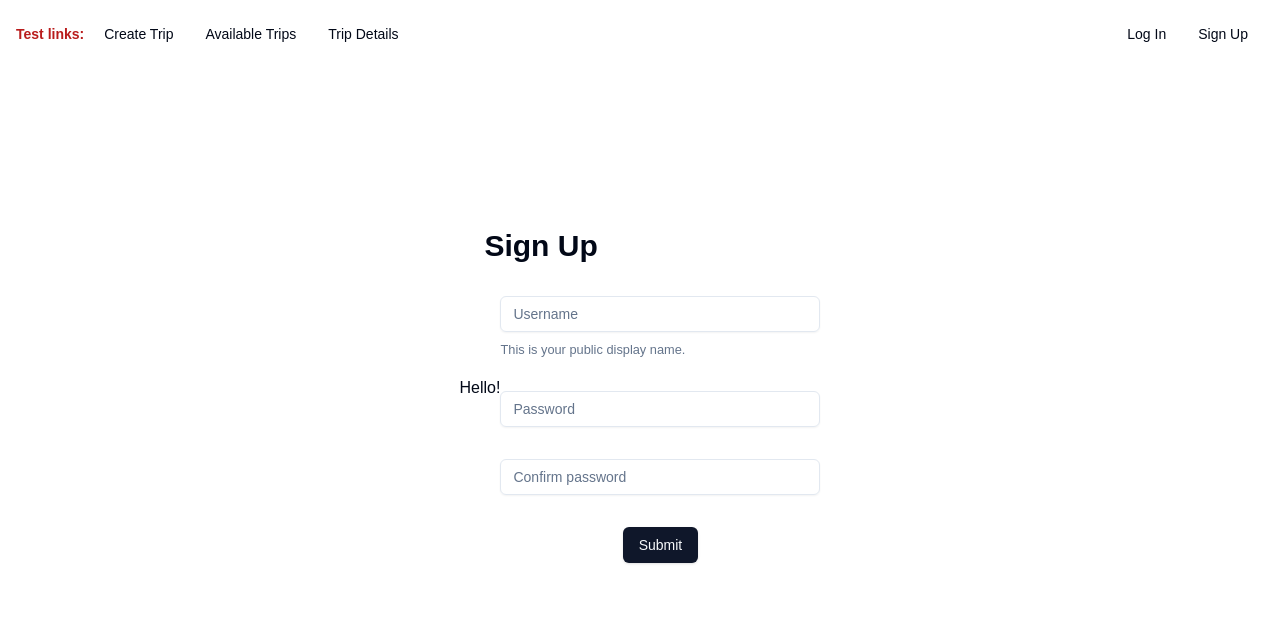
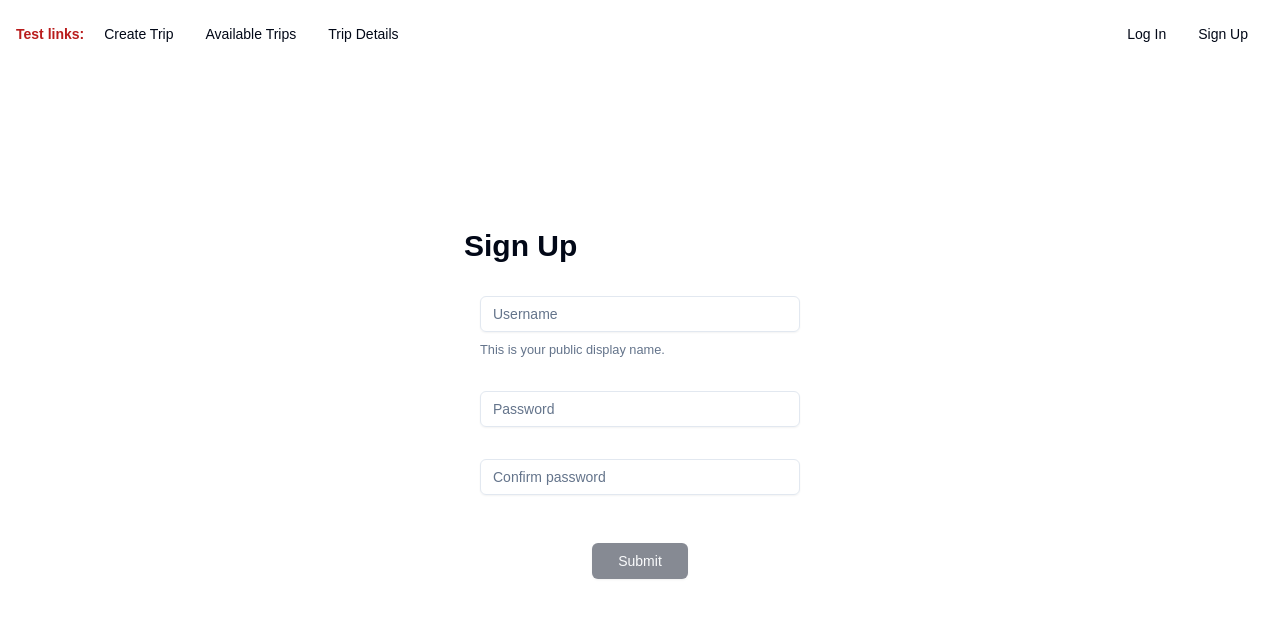
Before and after one commit to velardejm/boat-buddy, a Next.js app: page / in a window 1280 px wide. Shown: the top 618 px of the page. Built offline with nearby package versions, Linux system fonts and the light colour scheme.

Commit message:
Auth working, code to be cleaned.

```diff
--- a/components/custom/SignupForm.tsx
+++ b/components/custom/SignupForm.tsx
@@ -1,13 +1,13 @@
-'use client';
+"use client";
 
-import { zodResolver } from '@hookform/resolvers/zod';
-import { useForm } from 'react-hook-form';
-import { z } from 'zod';
+import { zodResolver } from "@hookform/resolvers/zod";
+import { useForm } from "react-hook-form";
+import { z } from "zod";
 
-import { useActionState } from 'react';
-import { addUser } from '@/lib/data';
+import { useActionState } from "react";
+import { addUser } from "@/lib/data";
 
-import { Button } from '@/components/ui/button';
+import { Button } from "@/components/ui/button";
 import {
   Form,
   FormControl,
@@ -16,35 +16,41 @@ import {
   FormItem,
   // FormLabel,
   FormMessage,
-} from '@/components/ui/form';
-import { Input } from '@/components/ui/input';
+} from "@/components/ui/form";
+import { Input } from "@/components/ui/input";
 
 const formSchema = z
   .object({
     username: z.string().min(2, {
-      message: 'Username must be at least 2 characters.',
+      message: "Username must be at least 2 characters.",
     }),
     password: z.string().min(2, {
-      message: 'Password must be at least 2 characters.',
+      message: "Password must be at least 2 characters.",
     }),
     confirm: z.string(),
   })
   .refine((data) => data.password === data.confirm, {
     message: "Passwords don't match",
-    path: ['confirm'], // path of error
+    path: ["confirm"], // path of error
   });
 
 export default function SignupForm() {
-  const [state, formAction] = useActionState(addUser, { message: 'Hello!' });
+  const [state, formAction] = useActionState(addUser, { message: "" });
 
   // 1. Define your form.
   const form = useForm<z.infer<typeof formSchema>>({
     resolver: zodResolver(formSchema),
     defaultValues: {
-      username: '',
-      password: '',
-      confirm: '',
+      username: "",
+      password: "",
+      confirm: "",
     },
+  });
+
+  const parse = formSchema.safeParse({
+    username: form.getValues("username"),
+    password: form.getValues("password"),
+    confirm: form.getValues("confirm"),
   });
 
   // 2. Define a submit handler.
@@ -56,7 +62,6 @@ export default function SignupForm() {
 
   return (
     <Form {...form}>
-      <h1>{state?.message}</h1>
       <form
         // onSubmit={form.handleSubmit(onSubmit)}
         action={formAction}
@@ -67,7 +72,12 @@ export default function SignupForm() {
           control={form.control}
           name="username"
           render={({ field }) => (
-            <FormItem className="w-full">
+            <FormItem
+              className="w-full"
+              onChange={() => {
+                form.trigger("username");
+              }}
+            >
               {/* <FormLabel>Username</FormLabel> */}
               <FormControl>
                 <Input placeholder="Username" {...field} />
@@ -84,7 +94,12 @@ export default function SignupForm() {
           control={form.control}
           name="password"
           render={({ field }) => (
-            <FormItem className="w-full">
+            <FormItem
+              className="w-full"
+              onChange={() => {
+                form.trigger("password");
+              }}
+            >
               {/* <FormLabel>Password</FormLabel> */}
               <FormControl>
                 <Input placeholder="Password" type="password" {...field} />
@@ -98,7 +113,12 @@ export default function SignupForm() {
           control={form.control}
           name="confirm"
           render={({ field }) => (
-            <FormItem className="w-full">
+            <FormItem
+              className="w-full"
+              onChange={() => {
+                form.trigger("confirm");
+              }}
+            >
               {/* <FormLabel>Confirm Password</FormLabel> */}
               <FormControl>
                 <Input
@@ -111,8 +131,12 @@ export default function SignupForm() {
             </FormItem>
           )}
         />
-
-        <Button type="submit">Submit</Button>
+        <div className="flex flex-col items-center">
+          <p className="text-[0.8rem] font-medium text-destructive mb-4">{state?.message}</p>
+          <Button type="submit" disabled={!parse.success} className="w-24">
+            Submit
+          </Button>
+        </div>
       </form>
     </Form>
   );
--- a/lib/data.ts
+++ b/lib/data.ts
@@ -87,13 +87,13 @@ export async function addUser(
       `;
 
     console.log(data);
-    return { message: 'Ok' };
+    return { message: 'Signup Succesful' };
 
     // return data; // Returning the username of the newly added user
   } catch (error) {
     // console.log(error);
     console.log(error);
-    return { message: 'Error' };
+    return { message: 'Username alrerady exists.' };
   }
   // } else {
   //   // console.log(parse.error);
```
